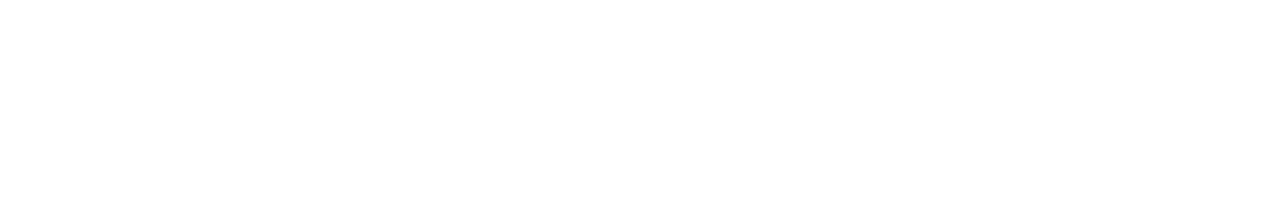
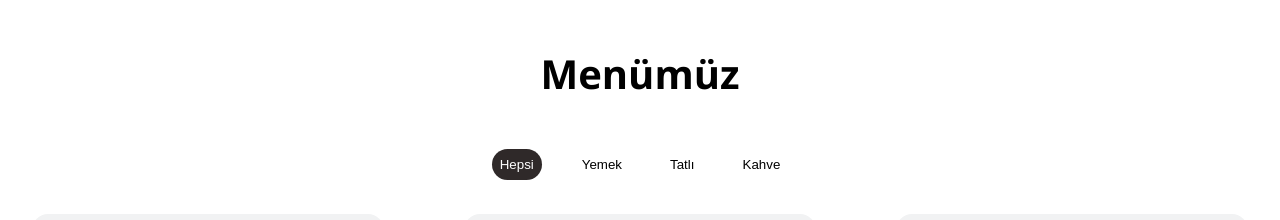
Before and after one commit to Yusufdmrc/next.js-cafe-shop, a Next.js app: page /home in a window 1280 px wide. Shown: the part 974-1194 px from the top of the page. Before the commit the page ends 1020 px from the top, so only its background shows below. Built offline with nearby package versions, Linux system fonts and the light colour scheme.

Commit message:
Menu component uploaded

```diff
--- /dev/null
+++ b/components/menu/Menu.tsx
@@ -0,0 +1,30 @@
+import styles from "../../styles/menu/Menu.module.css";
+import Title from "../ui/Title";
+import MenuItem from "./MenuItem";
+
+const Menu: React.FC = () => {
+  return (
+    <div className={styles.container}>
+      <div className={styles.content}>
+        <Title addClass="title">Menümüz</Title>
+        <div className={styles.buttons}>
+          <button className={styles.mainButton}>Hepsi</button>
+          <button className={styles.button}>Yemek</button>
+          <button className={styles.button}>Tatlı</button>
+          <button className={styles.button}>Kahve</button>
+        </div>
+      </div>
+      <div className={styles.menuItem}>
+        <MenuItem />
+        <MenuItem />
+        <MenuItem />
+        <MenuItem />
+        <MenuItem />
+        <MenuItem />
+        <MenuItem />
+      </div>
+    </div>
+  );
+};
+
+export default Menu;
--- /dev/null
+++ b/components/menu/MenuItem.tsx
@@ -0,0 +1,36 @@
+import Image from "next/image";
+import styles from "../../styles/menu/MenuItem.module.css";
+import { LuShoppingCart } from "react-icons/lu";
+
+const MenuItem: React.FC = () => {
+  return (
+    <div className={styles.container}>
+      <div className={styles.imageContainer}>
+        <div className={styles.imageWrapper}>
+          <Image
+            src="/images/menuItem.jpg"
+            alt="image"
+            layout="fill"
+            objectFit="cover"
+            className={styles.img}
+          />
+        </div>
+      </div>
+      <div className={styles.content}>
+        <h4 className={styles.h4}>Cheescake</h4>
+        <p className={styles.p}>
+          Lorem ipsum dolor sit, amet consectetur adipisicing elit. Natus, cum
+          praesentium adipisci qui voluptate suscipit.
+        </p>
+        <div className={styles.price}>
+          <span>150TL</span>
+          <button className={styles.button}>
+            <LuShoppingCart />
+          </button>
+        </div>
+      </div>
+    </div>
+  );
+};
+
+export default MenuItem;
--- a/components/ui/DiscountProduct.tsx
+++ b/components/ui/DiscountProduct.tsx
@@ -4,7 +4,7 @@
 import Title from "./Title";
 import styles from "../../styles/ui/DiscountProduct.module.css";
 
-const DiscountProduct = () => {
+const DiscountProduct: React.FC = () => {
   return (
     <div className={styles.container}>
       <div className={styles.image}>
--- a/components/ui/Discounts.tsx
+++ b/components/ui/Discounts.tsx
@@ -1,11 +1,11 @@
 import DiscountProduct from "./DiscountProduct";
 import styles from "../../styles/ui/Discounts.module.css";
 
-const Discounts = () => {
+const Discounts: React.FC = () => {
   return (
     <div className={styles.container}>
       <DiscountProduct />
-      <DiscountProduct />t
+      <DiscountProduct />
     </div>
   );
 };
--- a/pages/home/index.tsx
+++ b/pages/home/index.tsx
@@ -2,12 +2,14 @@
 import styles from "./home.module.css";
 import Carousel from "@/components/ui/Carousel";
 import Discounts from "@/components/ui/Discounts";
+import Menu from "@/components/menu/Menu";
 
 const Index = () => {
   return (
     <div className={styles.home}>
       <Carousel />
       <Discounts />
+      <Menu />
     </div>
   );
 };
--- /dev/null
+++ b/styles/menu/Menu.module.css
@@ -0,0 +1,48 @@
+.container {
+  width: 100%;
+  margin-bottom: 4rem;
+  margin: 0 auto;
+}
+
+.content {
+  display: flex;
+  flex-direction: column;
+  align-items: center;
+  width: 100%;
+}
+
+.buttons {
+  margin-top: 2rem;
+}
+
+.mainButton {
+  background-color: var(--secondary-color);
+  color: #fff;
+  padding: 0.5rem;
+  margin: 1rem;
+  border-radius: 3rem;
+  border: none;
+  cursor: pointer;
+}
+
+.button {
+  padding: 0.5rem;
+  margin: 1rem;
+  border-radius: 3rem;
+  border: none;
+  cursor: pointer;
+  background-color: #fff;
+}
+
+.menuItem {
+  margin-top: 0.6rem;
+  display: grid;
+  grid-template-columns: repeat(3, minmax(0, 1fr));
+  gap: 1rem;
+}
+
+@media (max-width: 768px) {
+  .menuItem {
+    grid-template-columns: repeat(2, minmax(0, 1fr));
+  }
+}
--- /dev/null
+++ b/styles/menu/MenuItem.module.css
@@ -0,0 +1,62 @@
+.container {
+  background-color: var(--secondary-color);
+  border-radius: 2rem;
+  margin: 0.5rem 2rem;
+}
+
+.imageContainer {
+  width: 100%;
+  height: 11rem;
+  background-color: #f1f2f3;
+  display: grid;
+  place-content: center;
+  border-bottom-left-radius: 2rem;
+  border-top-left-radius: 1rem;
+  border-top-right-radius: 1rem;
+  border-bottom-right-radius: 2rem;
+}
+
+.imageWrapper {
+  position: relative;
+  width: 10rem;
+  height: 10rem;
+}
+
+.img {
+  border-radius: 5rem;
+}
+
+.content {
+  color: #fff;
+  padding: 1.5rem;
+  margin: 1rem;
+}
+
+.h4 {
+  font-size: 2rem;
+  font-weight: bold;
+}
+
+.p {
+  margin-top: 1rem;
+  font-size: 1rem;
+}
+
+.price {
+  display: flex;
+  justify-content: space-between;
+  align-items: center;
+  margin-top: 1rem;
+}
+
+.button {
+  background-color: var(--primary-color);
+  border: none;
+  border-radius: 1rem;
+  padding: 0.5rem;
+  display: flex;
+  align-items: center;
+  column-gap: 0.2rem;
+  color: #fff;
+  cursor: pointer;
+}
--- a/styles/ui/DiscountProduct.module.css
+++ b/styles/ui/DiscountProduct.module.css
@@ -55,3 +55,10 @@
   cursor: pointer;
   color: var(--primary-color);
 }
+
+@media (max-width: 768px) {
+  .image {
+    width: 8rem;
+    height: 8rem;
+  }
+}
```
Also changed, not shown: public/images/menuItem.jpg (added).
